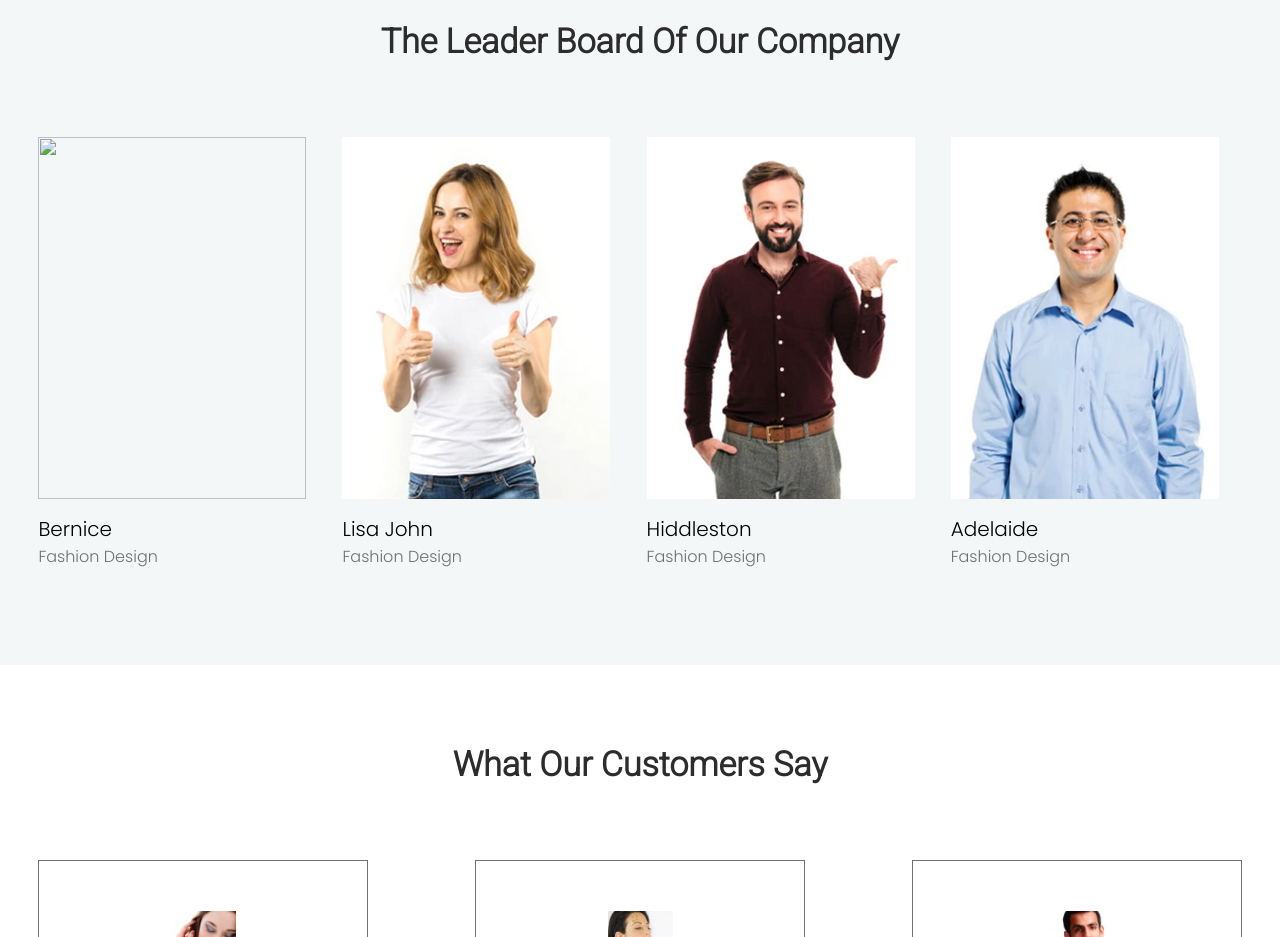
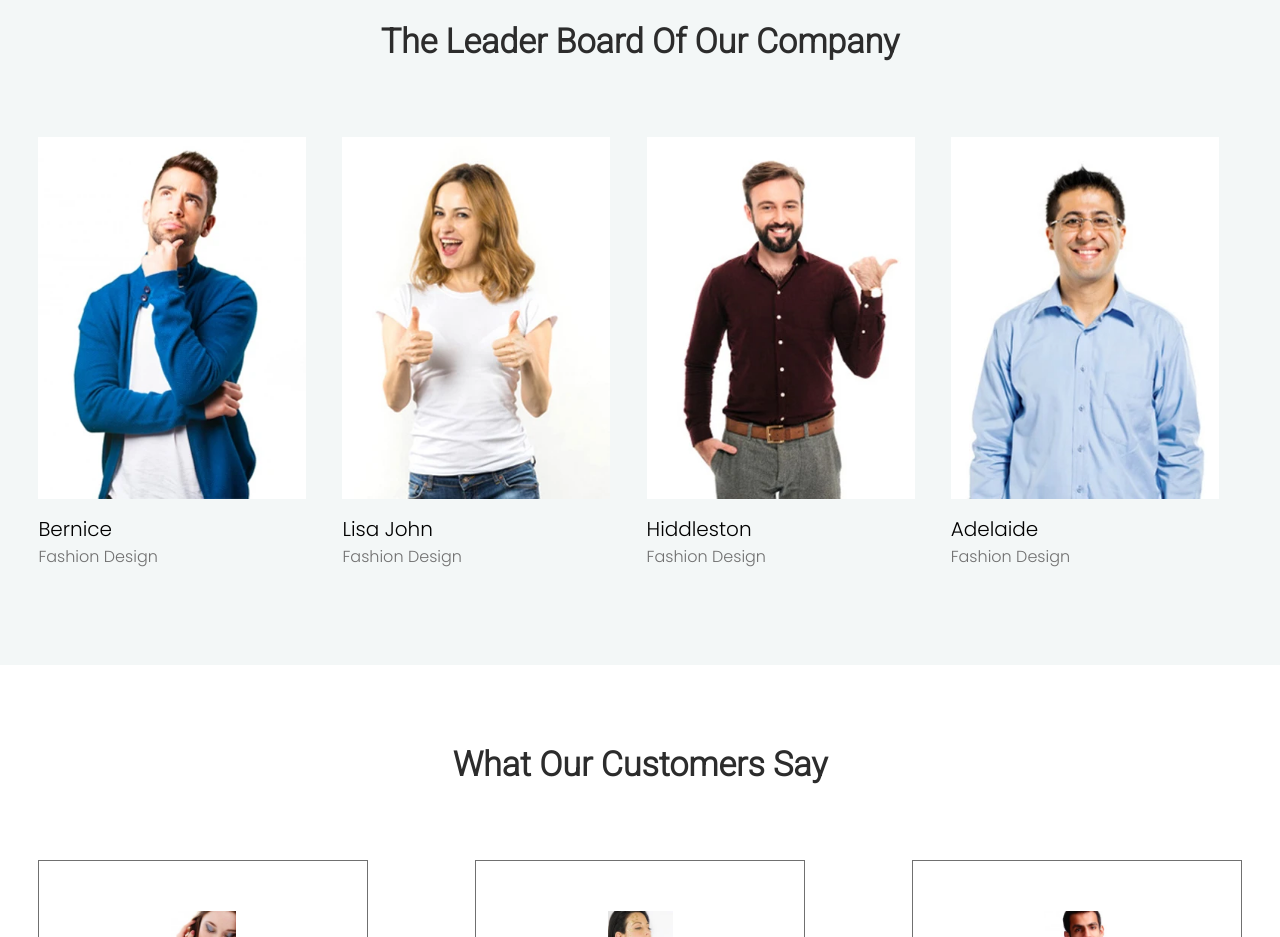
Before and after one commit to Code-with-Harshad/Lusion-Project, a plain HTML site: page About-Us.html in a window 1280 px wide. Shown: the part 1480-2417 px from the top of the page. Drawn offline with Linux system fonts and the light colour scheme.

Commit message:
final changes

```diff
--- a/About-Us.html
+++ b/About-Us.html
@@ -191,7 +191,7 @@
             <div class="bord-contain">
                 <div class="bord-wrapper">
                     <div class="bord-wrapper-table">
-                        <img src="./Image/./Image/team1-1.jpg.webp" alt="">
+                        <img src="./Image/team1-1.jpg.webp" alt="">
                     </div>
                     <div class="bord-wrapper-table1">
                         <a> <span>Bernice</span></a>
```
Also changed, not shown: Product.html (+1 -1 lines).
